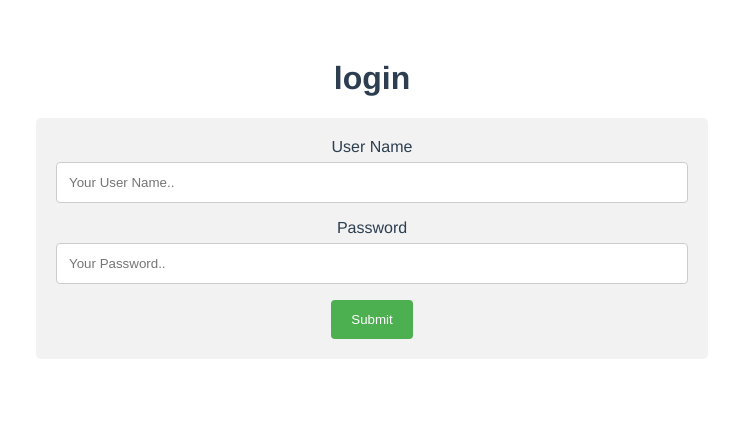
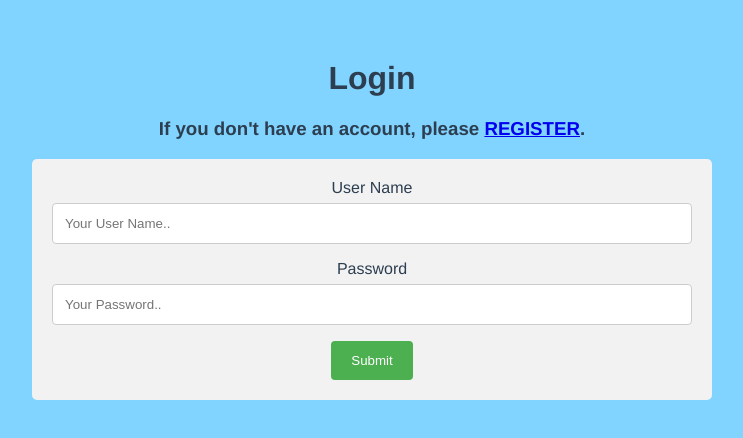
Before and after one commit to KenZhangProgramming/chatapp2.0, a Vue app: page / in a window 1280 px wide. Shown: the top 438 px of the page, without its empty margins (268-1011 px from the left). Built offline with nearby package versions, Linux system fonts and the light colour scheme.

Commit message:
add in background color

```diff
--- a/src/App.vue
+++ b/src/App.vue
@@ -1,7 +1,9 @@
 <template>
-  <div id="app">
-    <router-view/>
-  </div>
+<body>
+    <div id="app">
+      <router-view/>
+    </div>
+</body>
 </template>
 
 <script>
@@ -19,4 +21,12 @@ export default {
   color: #2c3e50;
   margin-top: 60px;
 }
+
+body{
+  height: 100%;
+  width:  100%;
+  margin:    0;
+  padding:   0;
+  background-color: #80d4ff;
+}
 </style>
--- a/src/components/login.vue
+++ b/src/components/login.vue
@@ -1,6 +1,7 @@
 <template>
   <div>
-    <h1>login</h1>
+    <h1>Login</h1>
+    <h3>If you don't have an account, please <router-link to="/register">REGISTER</router-link>.</h3>
     <form-element></form-element>
   </div>
 </template>
--- a/src/components/register.vue
+++ b/src/components/register.vue
@@ -0,0 +1,21 @@
+<template>
+  <div>
+    <h1>Register</h1>
+    <form-element></form-element>
+  </div>
+</template>
+
+<script>
+import Form from './form.vue'
+
+export default {
+  name: 'register',
+  components: {
+    'form-element': Form
+  }
+}
+</script>
+
+<style>
+
+</style>
```
